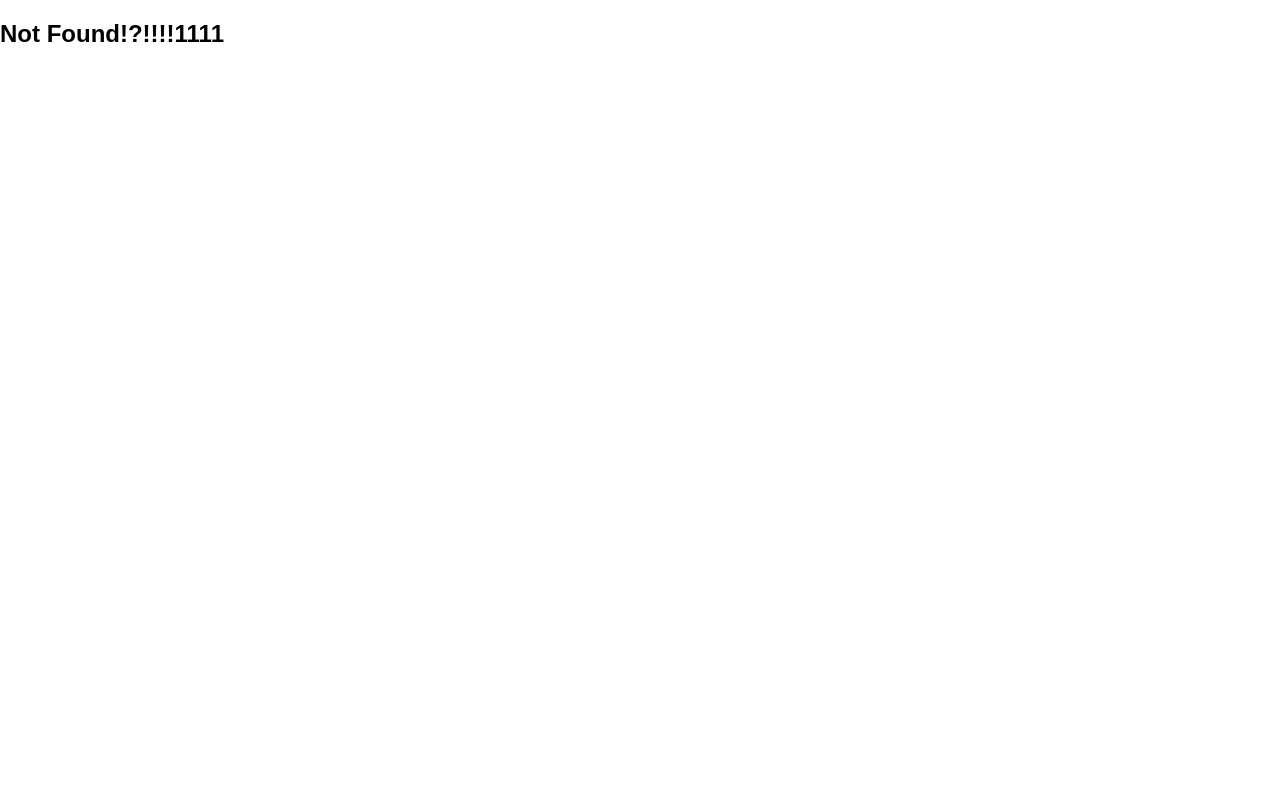
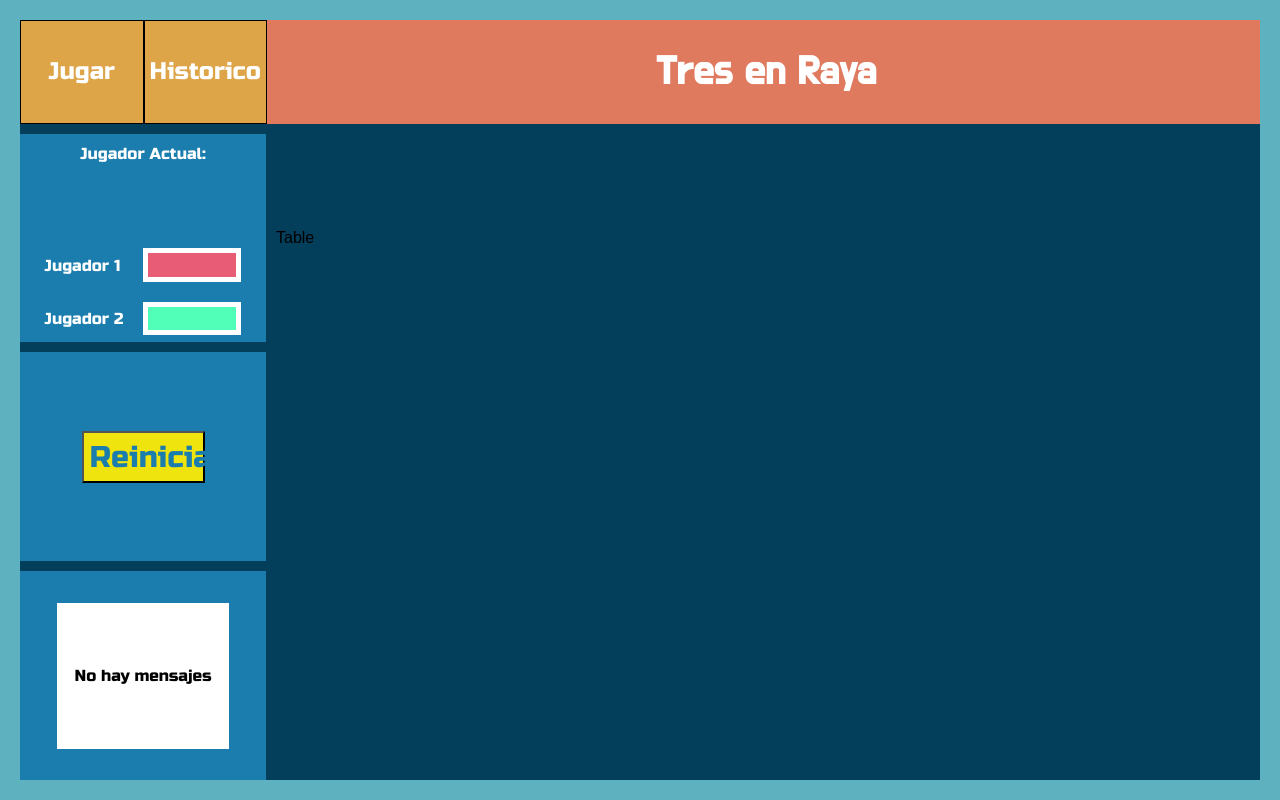
Before and after one commit to daalvarado/tres-en-raya, a React (Create React App) app: page /scores in a window 1280 px wide. Before the commit this address had no page. Built offline with nearby package versions, Linux system fonts and the light colour scheme.

Commit message:
layout en react

```diff
--- a/public/index.html
+++ b/public/index.html
@@ -4,6 +4,7 @@
 <head>
   <meta charset="utf-8">
   <meta name="viewport" content="width=device-width, initial-scale=1, shrink-to-fit=no">
+  <link href="https://fonts.googleapis.com/css?family=Do+Hyeon|Permanent+Marker|Russo+One" rel="stylesheet">
   <meta name="theme-color" content="#000000">
   <link rel="shortcut icon" href="%PUBLIC_URL%/favicon.ico">
   <!--
--- a/src/components/App.js
+++ b/src/components/App.js
@@ -1,18 +1,37 @@
 import React, { Component } from 'react';
-import logo from '../logo.svg';
 import './App.css';
+import Header from "./Header";
+import Info from "./Info";
+import Controls from "./Controls";
+import Messages from "./Messages";
+import Board from "./Board";
 
 class App extends Component {
+  state = {
+    matches: {},
+    current: "Jugador 1",
+    cells: {'cell-1': 'empty','cell-2': 'empty','cell-3': 'empty','cell-4': 'empty','cell-5': 'empty','cell-6': 'empty','cell-7': 'empty','cell-8': 'empty','cell-9': 'empty'},
+    remaining: ['cell-1','cell-2','cell-3','cell-4','cell-5','cell-6','cell-7','cell-8','cell-9'],
+    player1: {},
+    player2: {},
+    gameOver: 0
+  };
+
   render() {
     return (
-      <div className="App">
-        <header className="App-header">
-          <img src={logo} className="App-logo" alt="logo" />
-          <h1 className="App-title">Welcome to React</h1>
-        </header>
-        <p className="App-intro">
-          To get started, edit <code>src/App.js</code> and save to reload.
-        </p>
+      <div class='container'>
+        <Header history={this.props.history}/>
+        <Info current={this.state.current}/>
+        <Controls />
+        <Messages />
+        <Board
+          current={this.state.current}
+          cells={this.state.cells}
+          remaining={this.state.remaining}
+          player1={this.state.player1}
+          player2={this.state.player2}
+          gameOver={this.state.gameOver}
+        />
       </div>
     );
   }
--- /dev/null
+++ b/src/components/Board.js
@@ -0,0 +1,22 @@
+import React from "react";
+
+class Board extends React.Component {
+    render(){
+        return (
+
+  <div class="board">
+    <ul id="game-board">
+      <li class="cell empty" id="cell-1" />
+      <li class="cell p1" id="cell-2" />
+      <li class="cell empty" id="cell-3" />
+      <li class="cell empty" id="cell-4" />
+      <li class="cell p2" id="cell-5" />
+      <li class="cell empty" id="cell-6" />
+      <li class="cell empty" id="cell-7" />
+      <li class="cell empty" id="cell-8" />
+      <li class="cell empty" id="cell-9" />
+    </ul>
+  </div>
+) }};
+
+export default Board;
--- /dev/null
+++ b/src/components/Controls.js
@@ -0,0 +1,9 @@
+import React from "react";
+
+const Controls = () => (
+  <div class="controls">
+    <button class="restart">Reiniciar</button>
+  </div>
+);
+
+export default Controls;
--- /dev/null
+++ b/src/components/Header.js
@@ -0,0 +1,15 @@
+import React from "react";
+
+// class Header extends React.Component {
+
+const Header = props => (
+  <header class="header">
+    <nav class="nav">
+      <li class="nav-item play" onClick={(e) => props.history.push('/')}>Jugar</li>
+      <li class="nav-item log" onClick={(e) => props.history.push('/Scores')}>Historico</li>
+    </nav>
+    <h1 class="game-title">Tres en Raya</h1>
+  </header>
+);
+
+export default Header;
--- /dev/null
+++ b/src/components/Info.js
@@ -0,0 +1,18 @@
+import React from "react";
+
+const Info = props => (
+ <div class='info'>
+            <div class='actual'>
+                <span>Jugador Actual:</span>
+                <span class={props.current==="Jugador 1"? "turno-j1": "turno-j2"}>{props.current}</span>
+            </div>
+            <div class='jugadores'>
+                <div class="player-name">Jugador 1</div>
+                <div class="color-jug color1"></div>
+                <div class="player-name">Jugador 2</div>
+                <div class="color-jug color2"></div>
+            </div>
+        </div>
+);
+
+export default Info;
--- /dev/null
+++ b/src/components/Messages.js
@@ -0,0 +1,9 @@
+import React from "react";
+
+const Messages = () => (
+  <div class="messages">
+    <div id="message-box">No hay mensajes</div>
+  </div>
+);
+
+export default Messages;
--- a/src/components/Router.js
+++ b/src/components/Router.js
@@ -2,11 +2,13 @@ import React from "react";
 import { BrowserRouter, Route, Switch } from "react-router-dom";
 import App from "./App";
 import NotFound from "./NotFound";
+import Scores from "./Scores";
 
 const Router = () => (
   <BrowserRouter>
     <Switch>
       <Route exact path="/" component={App} />
+      <Route exact path='/scores' component={Scores} />
       <Route component={NotFound} />
     </Switch>
   </BrowserRouter>
--- /dev/null
+++ b/src/components/Scores.js
@@ -0,0 +1,18 @@
+import React from "react";
+import Header from "./Header";
+import Info from "./Info";
+import Controls from "./Controls";
+import Messages from "./Messages";
+import Table from "./Table";
+
+const Scores = (props) => (
+  <div class="container">
+    <Header history={props.history} />
+    <Info />
+    <Controls />
+    <Messages />
+    <Table/>
+  </div>
+);
+
+export default Scores;
--- /dev/null
+++ b/src/components/Table.js
@@ -0,0 +1,9 @@
+import React from "react";
+
+const Table = () => (
+  <div class="table">
+    <div>Table</div>
+  </div>
+);
+
+export default Table;
--- a/src/index.css
+++ b/src/index.css
@@ -60,11 +60,12 @@ h1 {
   height: 100%;
   box-sizing: border-box;
   border: 1px black solid;
+  text-decoration: none;
+  color: white;
 }
 
-.nav-item a {
-  text-decoration: none;
-  color: white;
+.nav-item:hover {
+  cursor: pointer;
 }
 
 .info {
```
